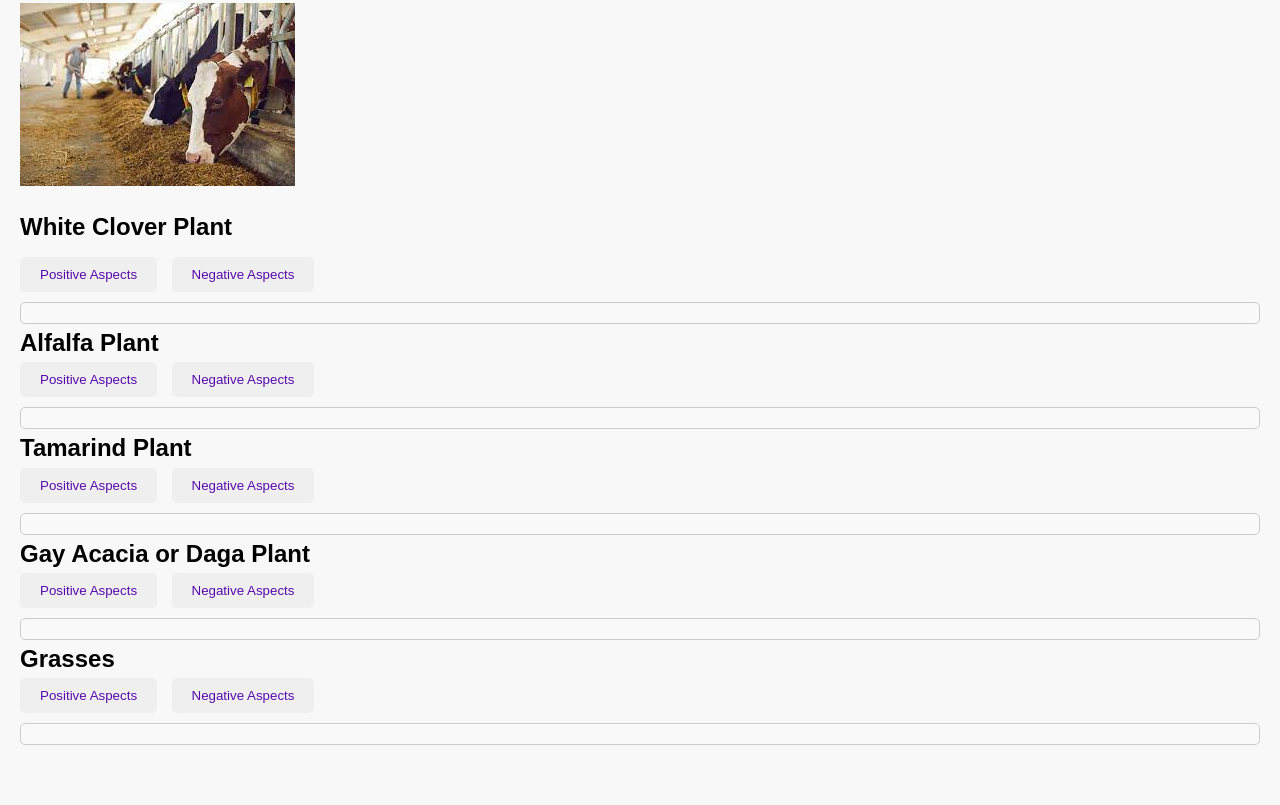
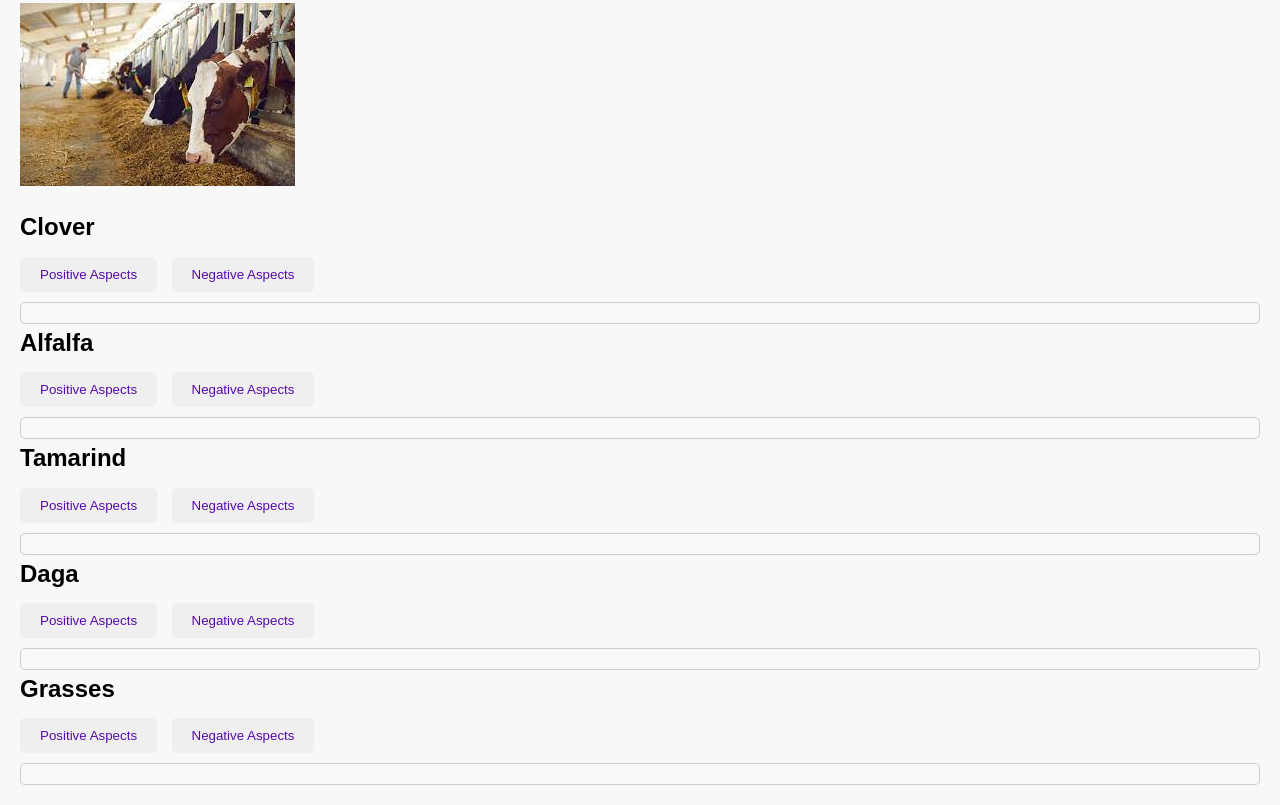
Before and after one commit to surya10raj/Chandru_project, a plain HTML site: page Livestock.html in a window 1280 px wide. Shown: the part 401-1206 px from the top of the page. Before the commit the page ends 1166 px from the top, so only its background shows below. Drawn offline with Linux system fonts and the light colour scheme.

Commit message:
updatedjs

```diff
--- a/Livestock.html
+++ b/Livestock.html
@@ -35,44 +35,30 @@
         <div class="category">
             <img src="./livestock.jpeg" alt="Rice">
 
-            <h2>White Clover Plant</h2>
+            <h2>Clover</h2>
+            <button onclick="positiveResultClover()">Positive Aspects</button>
+            <button onclick="negativeResultClover()">Negative Aspects</button>
+            <div id="resultclover"></div>
 
-            <button onclick="positiveResult('resultclover')">Positive Aspects</button>
-            <button onclick="negativeResult('resultclover')">Negative Aspects</button>
+            <h2>Alfalfa</h2>
+            <button onclick="positiveResultalfalfa()">Positive Aspects</button>
+            <button onclick="negativeResultalfalfa()">Negative Aspects</button>
+            <div id="resultalfalfa"></div>
 
-            <div id="resultclover"></div>
-        </div>
+            <h2>Tamarind</h2>
+            <button onclick="positiveResulttamarind()">Positive Aspects</button>
+            <button onclick="negativeResulttamarind()">Negative Aspects</button>
+            <div id="resulttamarind"></div>
 
-        <h2>Alfalfa Plant</h2>
+            <h2>Daga</h2>
+            <button onclick="positiveResultdaga()">Positive Aspects</button>
+            <button onclick="negativeResultdaga()">Negative Aspects</button>
+            <div id="resultdaga"></div>
 
-        <button onclick="positiveResult()">Positive Aspects</button>
-        <button onclick="negativeResult()">Negative Aspects</button>
-
-        <div id="resultalfalfa"></div>
-
-
-        <h2>Tamarind Plant</h2>
-
-        <button onclick="positiveResult()">Positive Aspects</button>
-        <button onclick="negativeResult()">Negative Aspects</button>
-
-        <div id="resulttamarind"></div>
-
-
-        <h2>Gay Acacia or Daga Plant</h2>
-
-        <button onclick="positiveResult()">Positive Aspects</button>
-        <button onclick="negativeResult()">Negative Aspects</button>
-
-        <div id="resultdaga"></div>
-
-
-        <h2>Grasses</h2>
-
-        <button onclick="positiveResult()">Positive Aspects</button>
-        <button onclick="negativeResult()">Negative Aspects</button>
-
-        <div id="resultgrasses"></div>
+            <h2>Grasses</h2>
+            <button onclick="positiveResultgrasses()">Positive Aspects</button>
+            <button onclick="negativeResultgrasses()">Negative Aspects</button>
+            <div id="resultgrasses"></div>
     </section>
     <script src="./livestockscript.js"></script>
 </body>
--- a/livestockscript.js
+++ b/livestockscript.js
@@ -26,7 +26,7 @@ function negativeResultClover() {
 }
 
 
-function positiveResult(){
+function positiveResultalfalfa(){
     document.getElementById("resultalfalfa").style.display = "block";
     document.getElementById("resultalfalfa").innerHTML =`
     <h3>Positive Aspects</h3>
@@ -36,7 +36,7 @@ function positiveResult(){
     ` ;
 }
 
-function negativeResult() {
+function negativeResultalfalfa() {
     document.getElementById("resultalfalfa").style.display = "block";
     document.getElementById("resultalfalfa").innerHTML = `
     <h3>Negative Aspects</h3>
@@ -62,7 +62,7 @@ function negativeResult() {
 }
 
 
-function positiveResult(){
+function positiveResulttamarind(){
     document.getElementById("resulttamarind").style.display = "block";
     document.getElementById("resulttamarind").innerHTML =`
     <h3>Positive Aspects</h3>
@@ -73,7 +73,7 @@ function positiveResult(){
     ` ;
 }
 
-function negativeResult() {
+function negativeResulttamarind() {
     document.getElementById("resulttamarind").style.display = "block";
     document.getElementById("resulttamarind").innerHTML = `
     <h3>Negative Aspects</h3>
@@ -86,7 +86,7 @@ function negativeResult() {
 }
 
 
-function positiveResult(){
+function positiveResultdaga(){
     document.getElementById("resultdaga").style.display = "block";
     document.getElementById("resultdaga").innerHTML =`
     <h3>Positive Aspects</h3>
@@ -96,7 +96,7 @@ function positiveResult(){
     ` ;
 }
 
-function negativeResult() {
+function negativeResultdaga() {
     document.getElementById("resultdaga").style.display = "block";
     document.getElementById("resultdaga").innerHTML = `
     <h3>Negative Aspects</h3>
@@ -106,7 +106,7 @@ function negativeResult() {
     `;
 }
 
-function positiveResult(){
+function positiveResultgrasses(){
     document.getElementById("resultgrasses").style.display = "block";
     document.getElementById("resultgrasses").innerHTML =`
     <h3>Positive Aspects</h3>
@@ -116,7 +116,7 @@ function positiveResult(){
     ` ;
 }
 
-function negativeResult() {
+function negativeResultgrasses() {
     document.getElementById("resultgrasses").style.display = "block";
     document.getElementById("resultgrasses").innerHTML = `
     <h3>Negative Aspects</h3>
```
Also changed, not shown: Medicinal plants.html (+18 -18 lines), medicinalscript.js (+18 -18 lines), ornamental_plants.html (+10 -10 lines), ornamentalscript.js (+10 -10 lines).
